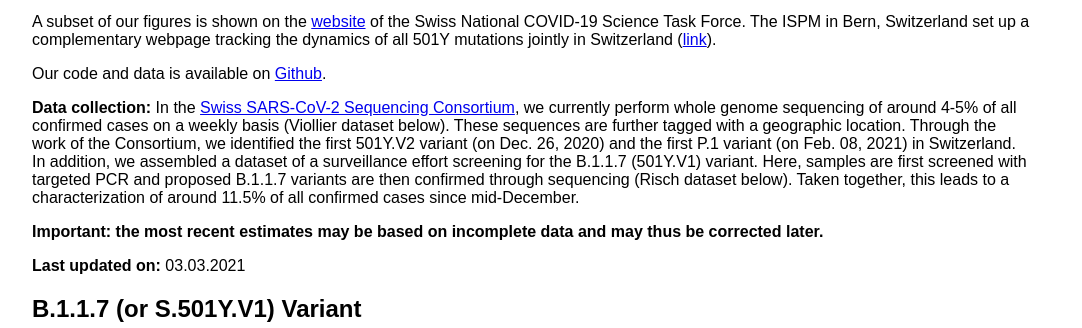
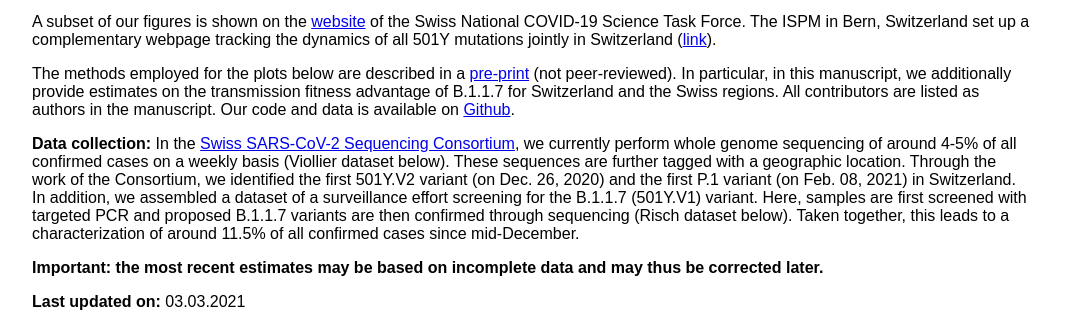
Before and after one commit to cevo-public/Quantification-of-the-spread-of-a-SARS-CoV-2-variant, a plain HTML site: page docs/index.html in a window 1280 px wide. Shown: the part 155-483 px from the top of the page, without its empty margins (108-1190 px from the left). Drawn offline with Linux system fonts and the light colour scheme.

Commit message:
link to medRxiv manuscript included on webpage

```diff
--- a/docs/index.html
+++ b/docs/index.html
@@ -38,9 +38,9 @@
     (<a href="https://ispmbern.github.io/covid-19/variants/">link</a>).
 </p>
 <p>
-       <!--- The methods employed for the plots below are described in a <a href="todo">pre-print</a> (not peer-reviewed). In particular, in this manuscript,
+       The methods employed for the plots below are described in a <a href="https://www.medrxiv.org/content/10.1101/2021.03.05.21252520v1?rss=1">pre-print</a> (not peer-reviewed). In particular, in this manuscript,
 we additionally provide estimates on the transmission fitness advantage
-    of B.1.1.7 for Switzerland and the Swiss regions. All contributors are listed as authors in the manuscript. --->
+    of B.1.1.7 for Switzerland and the Swiss regions. All contributors are listed as authors in the manuscript.
     Our code and data is available on
     <a href="https://github.com/cevo-public/Quantification-of-the-spread-of-a-SARS-CoV-2-variant">Github</a>.
 </p>
```
